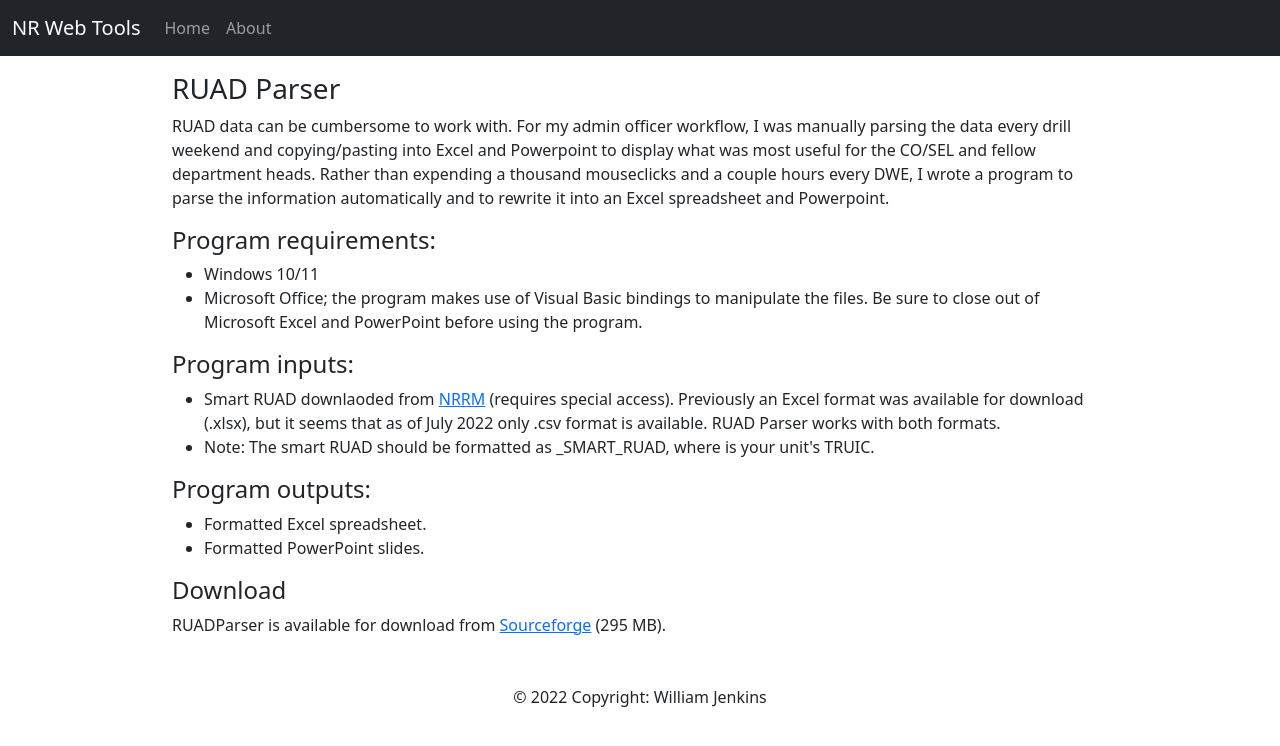
After one commit to NeptuneProjects/nrwebtools, a Django app: page /ruadparserapp/ in a window 1280 px wide. The commit adds this page. Shown: the top 746 px of the page. Run offline with Django 3.2, Linux system fonts and the light colour scheme; some libraries are stand-ins or nearby versions.

Commit message:
Add ruadparser app

```diff
--- a/home/templates/index.html
+++ b/home/templates/index.html
@@ -18,9 +18,9 @@
 
     <div class="col d-flex align-items-start">
       <div>
-        <h3>Coming soon: RUAD Parser (Windows only)</h3>
+        <h3>RUAD Parser</h3>
         <p>Parses unit RUAD into a reformatted Excel spreadsheet and PowerPoint slides.</p>
-        <a href="#" class="btn btn-primary">
+        <a href="/ruadparserapp/" class="btn btn-primary">
           Open
         </a>
       </div>
--- a/nrwebtools/settings.py
+++ b/nrwebtools/settings.py
@@ -44,7 +44,8 @@ INSTALLED_APPS = [
     'django.contrib.staticfiles',
     'crispy_forms',
     'home',
-    'block29app'
+    'block29app',
+    'ruadparserapp'
 ]
 
 MIDDLEWARE = [
--- a/nrwebtools/urls.py
+++ b/nrwebtools/urls.py
@@ -18,7 +18,6 @@ from django.urls import include, path
 
 urlpatterns = [
     path('', include('home.urls')),
-    # path('home/', include('home.urls')),
-    # path('about/', include('home.urls')),
-    path('block29app/', include('block29app.urls'))
+    path('block29app/', include('block29app.urls')),
+    path('ruadparserapp/', include('ruadparserapp.urls'))
 ]
--- /dev/null
+++ b/ruadparserapp/templates/ruadparserapp.html
@@ -0,0 +1,63 @@
+{% extends "nrwebtools/base.html" %}
+{% block content %}
+{% load static %}
+
+<div class="container-fluid">
+    <div class="row">
+        <div class="col-md-9" style="margin: 1rem auto 1rem auto;">
+            <h3>RUAD Parser</h3>
+            <p>RUAD data can be cumbersome to work with. For my admin officer workflow, I was manually parsing the data
+                every drill weekend and copying/pasting into Excel and Powerpoint to display what was most useful for
+                the CO/SEL and fellow department heads. Rather than expending a thousand mouseclicks and a couple hours
+                every DWE, I wrote a program to parse the information automatically and to rewrite it into an Excel
+                spreadsheet and Powerpoint.</p>
+            <h4>
+                Program requirements:
+            </h4>
+            <ul>
+                <li>
+                    Windows 10/11
+                </li>
+                <li>
+                    Microsoft Office; the program makes use of Visual Basic bindings to manipulate the files. Be sure to
+                    close out of Microsoft Excel and PowerPoint before using the program.
+                </li>
+            </ul>
+            <h4>
+                Program inputs:
+            </h4>
+            <ul>
+                <li>
+                    Smart RUAD downlaoded from <a href="https://nrrm.nrre.navy.mil/"
+                        target="_blank">NRRM</a> (requires special access). Previously an Excel
+                    format was available for download (.xlsx), but it seems that as of July 2022 only .csv format is
+                    available. RUAD Parser works with both formats.
+                </li>
+                <li>
+                    Note: The smart RUAD should be formatted as <TRUIC>_SMART_RUAD, where <TRUIC> is your unit's TRUIC.
+                </li>
+            </ul>
+            <h4>
+                Program outputs:
+            </h4>
+            <ul>
+                <li>
+                    Formatted Excel spreadsheet.
+                </li>
+                <li>
+                    Formatted PowerPoint slides.
+                </li>
+            </ul>
+            <h4>
+                Download
+            </h4>
+            <p>
+                RUADParser is available for download from
+                <a href="https://sourceforge.net/projects/ruad-parser/files/" target="_blank">Sourceforge</a> (295 MB).
+            </p>
+        </div>
+    </div>
+</div>
+
+
+{% endblock %}
--- /dev/null
+++ b/ruadparserapp/urls.py
@@ -0,0 +1,6 @@
+from django.urls import path
+from . import views
+
+urlpatterns = [
+    path('', views.ruadparserapp, name='ruadparserapp')
+]
--- /dev/null
+++ b/ruadparserapp/views.py
@@ -0,0 +1,6 @@
+from django.shortcuts import render
+
+TEMPLATE_DIRS = 'os.path.join(BASE_DIR, "templates")'
+
+def ruadparserapp(request):
+    return render(request, "ruadparserapp.html")
--- a/templates/nrwebtools/base.html
+++ b/templates/nrwebtools/base.html
@@ -24,7 +24,6 @@
         <div class="navbar-nav">
           <a class="nav-link" aria-current="page" href="/home/">Home</a>
           <a class="nav-link" href="/about/">About</a>
-          <!-- <a class="nav-link" href="#">Contact</a> -->
         </div>
       </div>
     </div>
```
Also changed, not shown: home/templates/ruadparser.html (added, +63 -0 lines), home/views.py (+3 -5 lines), ruadparserapp/__init__.py (added).
